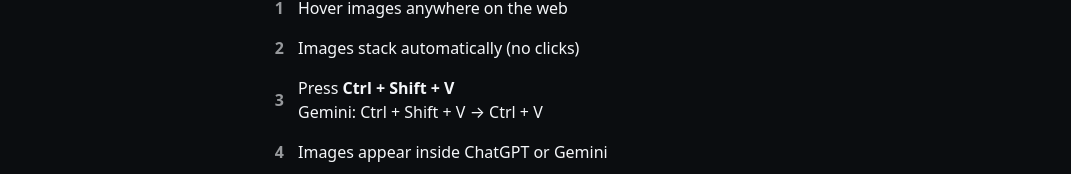
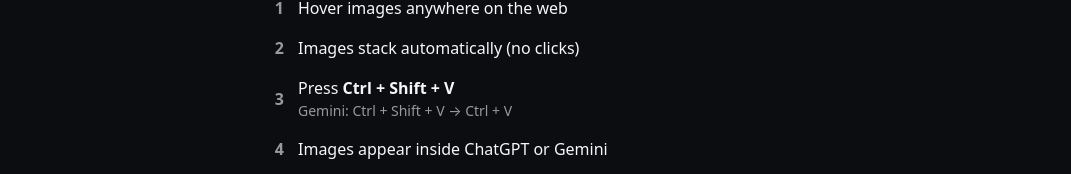
Before and after one commit to uqurreshi34-dev/ai-smart-paste-site, a React (Vite) app: page / in a window 1280 px wide. Shown: the part 525-699 px from the top of the page, without its empty margins (104-1175 px from the left). Built offline with nearby package versions, Linux system fonts and the light colour scheme.

Commit message:
Fix step alignment and clarify Gemini shortcut

```diff
--- a/src/App.css
+++ b/src/App.css
@@ -111,7 +111,16 @@
   line-height: 1.5;
 }
 
+.step-text {
+  display: flex;
+  flex-direction: column;
+}
 
+.step-sub {
+  font-size: 14px;
+  color: #999;
+  margin-top: 4px;
+}
 
 @media (max-width: 768px) {
   .demo-gif {
```
